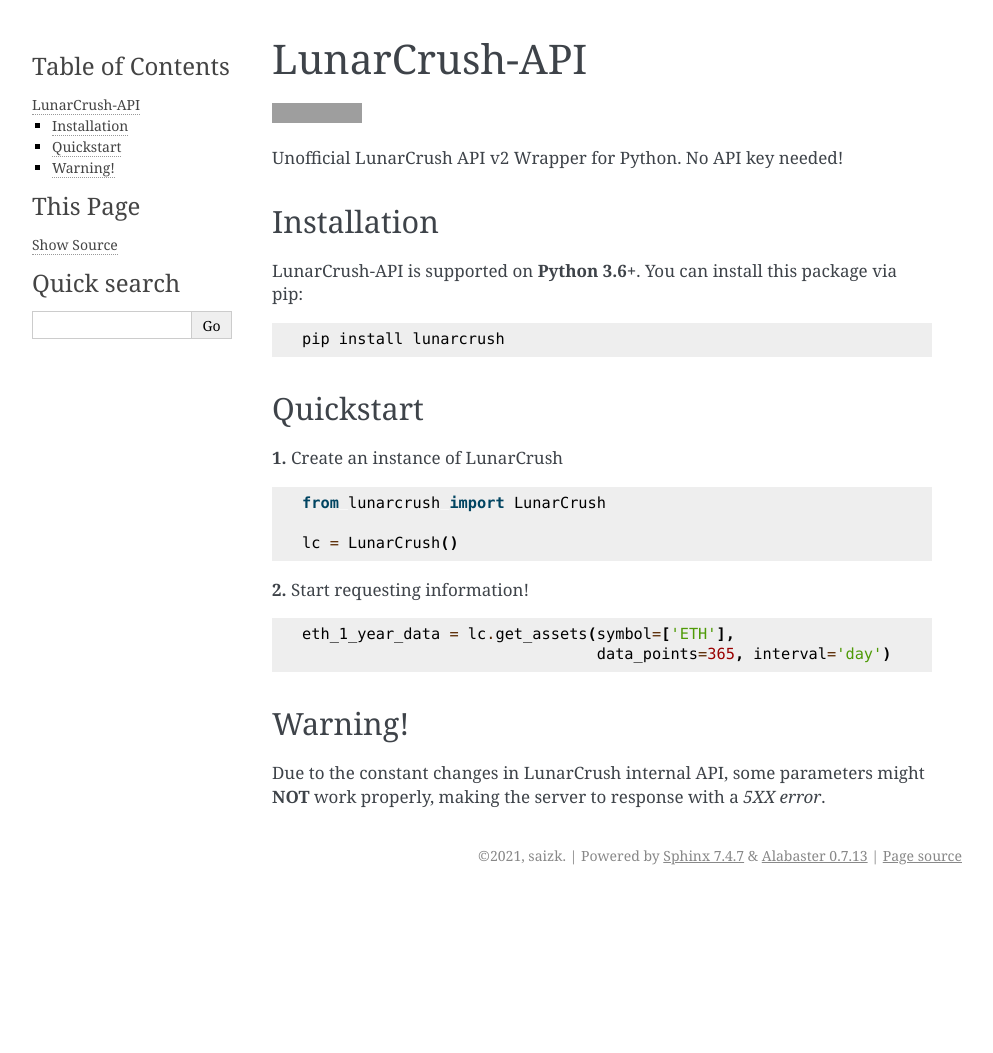
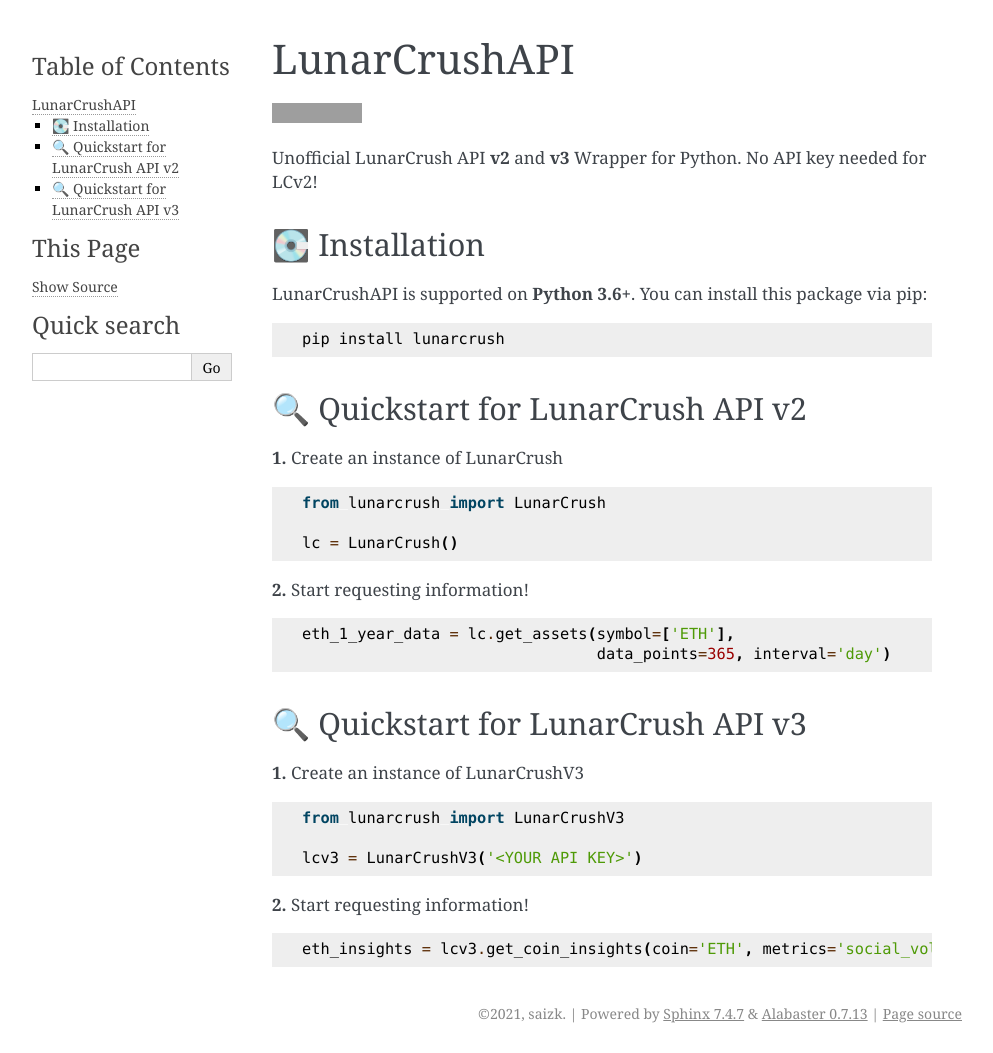
Before and after one commit to saizk/LunarCrushAPI, a Sphinx documentation site: the page built from docs/source/README.md, in a window 1280 px wide. Shown: the whole page, without its empty margins (148-1141 px from the left). Built offline with Sphinx 7.4.7, drawn with Linux system fonts in a browser that asks for light colours; before the commit the page ends 900 px from its top, so only the background shows below that; grey boxes are pictures that could not be loaded.

Commit message:
Updated docs

````diff
--- a/docs/source/README.md
+++ b/docs/source/README.md
@@ -1,14 +1,14 @@
-# LunarCrush-API
+# LunarCrushAPI
 ![PyPI version](https://img.shields.io/pypi/v/lunarcrush)
 
-Unofficial LunarCrush API v2 Wrapper for Python. No API key needed!
+Unofficial LunarCrush API **v2** and **v3** Wrapper for Python. No API key needed for LCv2!
 
-## Installation
-LunarCrush-API is supported on **Python 3.6+**. You can install this package via pip:
+## 💽 Installation
+LunarCrushAPI is supported on **Python 3.6+**. You can install this package via pip:
 ```
 pip install lunarcrush
 ```
-## Quickstart
+## 🔍 Quickstart for LunarCrush API v2
 **1.** Create an instance of LunarCrush
 
 ```Python
@@ -24,5 +24,17 @@
                                 data_points=365, interval='day')
 ```
 
-## Warning!
-Due to the constant changes in LunarCrush internal API, some parameters might **NOT** work properly, making the server to response with a *5XX error*.
+## 🔍 Quickstart for LunarCrush API v3
+**1.** Create an instance of LunarCrushV3
+
+```Python
+from lunarcrush import LunarCrushV3
+
+lcv3 = LunarCrushV3('<YOUR API KEY>')
+```
+
+**2.** Start requesting information!
+
+```Python
+eth_insights = lcv3.get_coin_insights(coin='ETH', metrics='social_volume')
+```
--- a/docs/source/index.rst
+++ b/docs/source/index.rst
@@ -8,7 +8,8 @@
 
 .. toctree::
    README.md
-   endpoints.md
+   v2_endpoints.md
+   v3_endpoints.md
    metrics.md
 
 
````
Also changed, not shown: docs/source/endpoints.md (deleted, +0 -18 lines), docs/source/v2_endpoints.md (added, +20 -0 lines), docs/source/v3_endpoints.md (added, +54 -0 lines).
